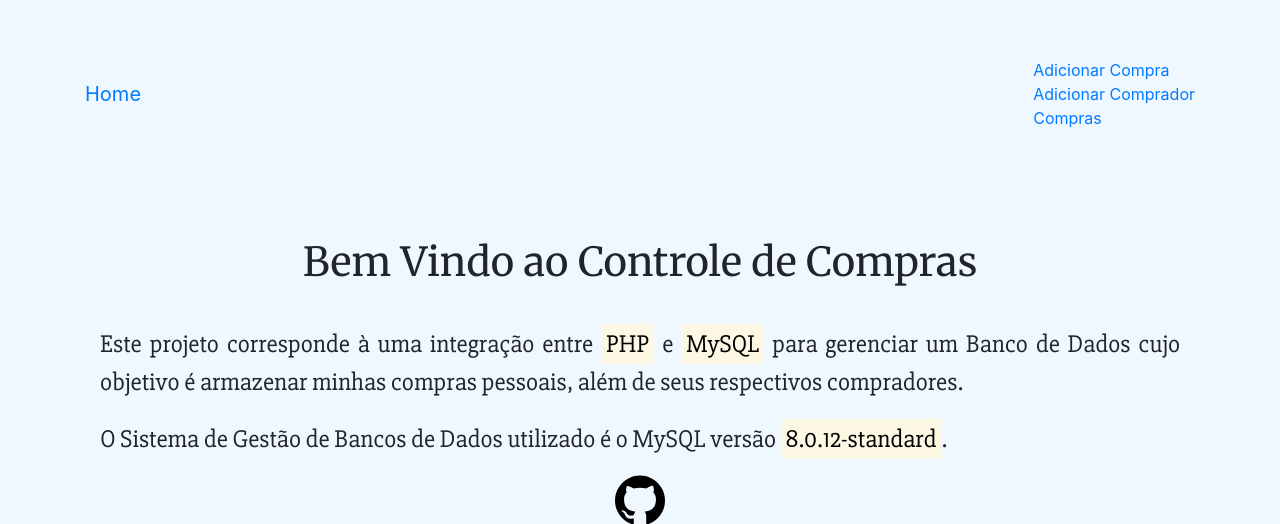
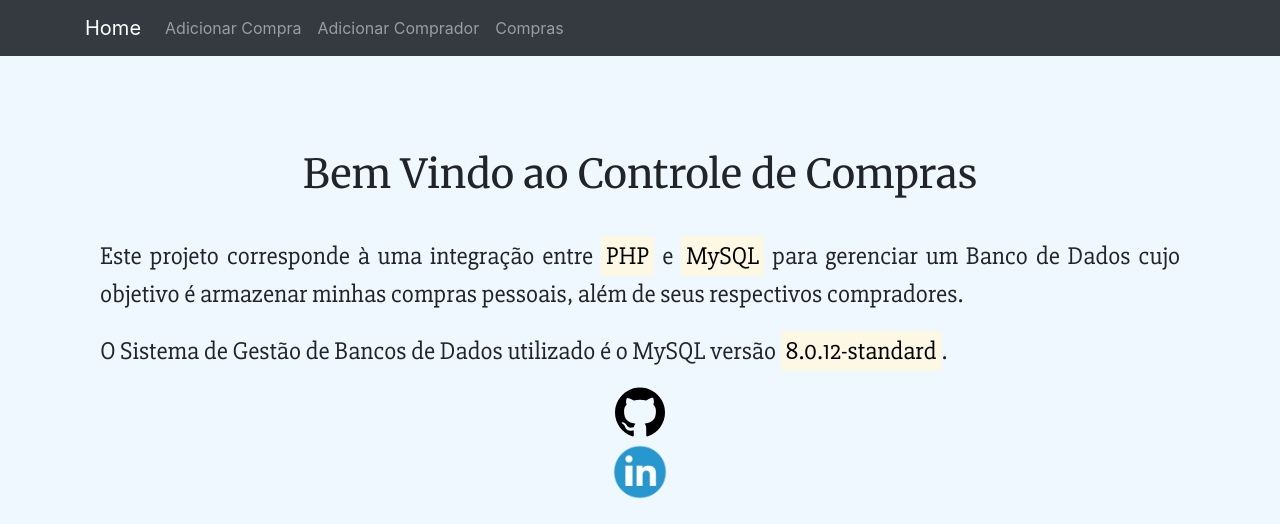
Before and after one commit to pietroz123/Controle-Compras, a PHP site: page /index.php in a window 1280 px wide. Shown: the top 524 px of the page. Run offline with PHP 8.4, Linux system fonts and the light colour scheme.

Commit message:
Nova navbar

```diff
--- a/cabecalho.php
+++ b/cabecalho.php
@@ -12,17 +12,17 @@
     <body>
 
         <!-- Menu de navegação: no Bootstrap é a classe navbar -->
-        <div class="navbar navbar-inverse navbar-fixed-top"> <!-- Barra de navegação inversa e fixada no topo -->
+        <div class="navbar navbar-expand-lg navbar-dark bg-dark fixed-top"> <!-- Barra de navegação inversa e fixada no topo -->
             <div class="container">
                 <!-- Nome da loja -->
                 <div class="navbar-header">
                     <a class="navbar-brand" href="index.php">Home</a>
                 </div>
-                <div>
-                    <ul class="nav navbar-nav">
-                        <li><a href="formulario-compra.php">Adicionar Compra</a></li>
-                        <li><a href="formulario-comprador.php">Adicionar Comprador</a></li>
-                        <li><a href="listar-compras.php">Compras</a></li>
+                <div class="collapse navbar-collapse" id="navbarNav">
+                    <ul class="navbar-nav">
+                        <li class="nav-item"><a class="nav-link" href="formulario-compra.php">Adicionar Compra</a></li>
+                        <li class="nav-item"><a class="nav-link" href="formulario-comprador.php">Adicionar Comprador</a></li>
+                        <li class="nav-item"><a class="nav-link" href="listar-compras.php">Compras</a></li>
                     </ul>
                 </div>
             </div>
```
